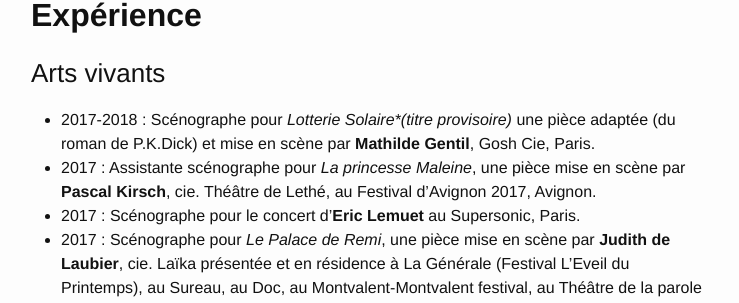
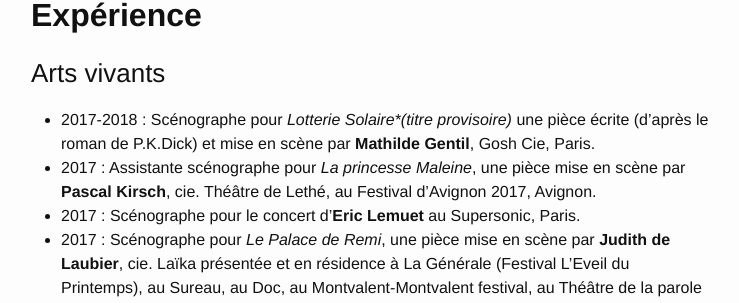
Before and after one commit to louiseds/louiseds.github.io, a Jekyll site: the page built from about.md, in a window 1280 px wide and 900 px high, scrolled down 821 px. Shown: the part 149-452 px from the top of the window, without its empty margins (269-1008 px from the left). Built offline with Jekyll 4.4.1, drawn with Linux system fonts in a browser that asks for light colours.

Commit message:
Update about.md

```diff
--- a/about.md
+++ b/about.md
@@ -24,7 +24,7 @@
 ## **Expérience**
 
 ### Arts vivants
-* 2017-2018 : Scénographe pour _Lotterie Solaire*(titre provisoire)_ une pièce adaptée (du roman de P.K.Dick) et mise en scène par **Mathilde Gentil**, Gosh Cie, Paris.
+* 2017-2018 : Scénographe pour _Lotterie Solaire*(titre provisoire)_ une pièce écrite (d'après le roman de P.K.Dick) et mise en scène par **Mathilde Gentil**, Gosh Cie, Paris.
 * 2017 : Assistante scénographe pour _La princesse Maleine_, une pièce mise en scène par **Pascal Kirsch**, cie. Théâtre de Lethé, au Festival d'Avignon 2017, Avignon.
 * 2017 : Scénographe pour le concert d'**Eric Lemuet** au Supersonic, Paris.
 * 2017 : Scénographe pour _Le Palace de Remi_, une pièce mise en scène par **Judith de Laubier**, cie. Laïka présentée et en résidence à La Générale (Festival L'Eveil du Printemps), au Sureau, au Doc, au Montvalent-Montvalent festival, au Théâtre de la parole errante et au 104, Paris.
```
